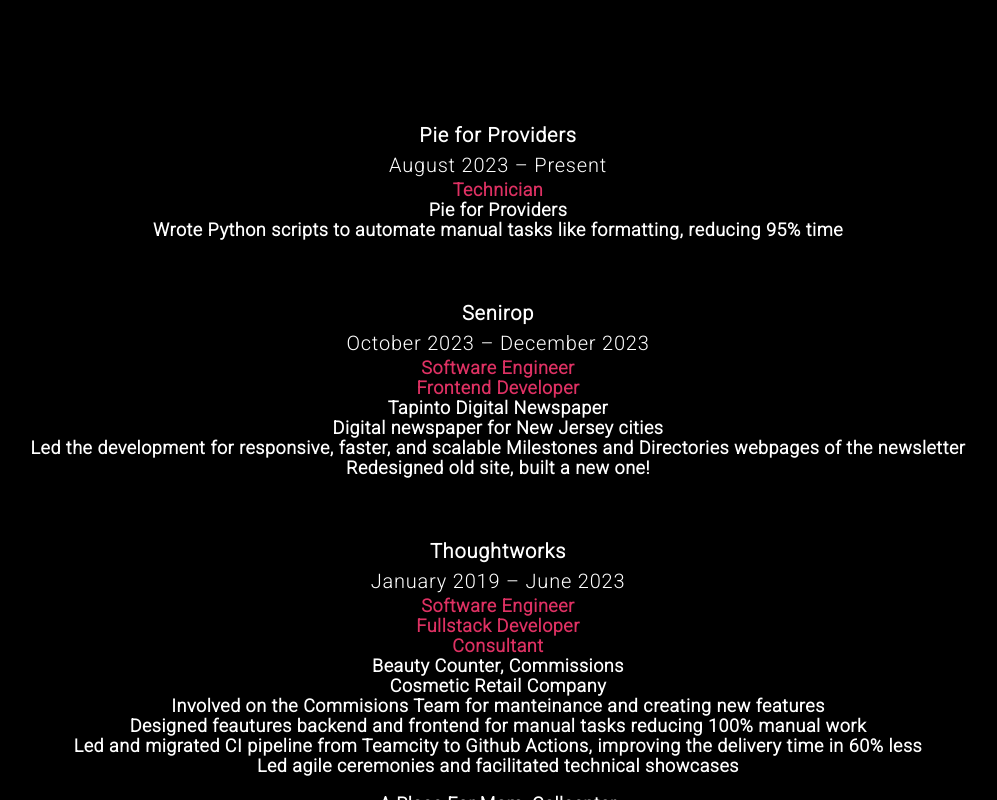
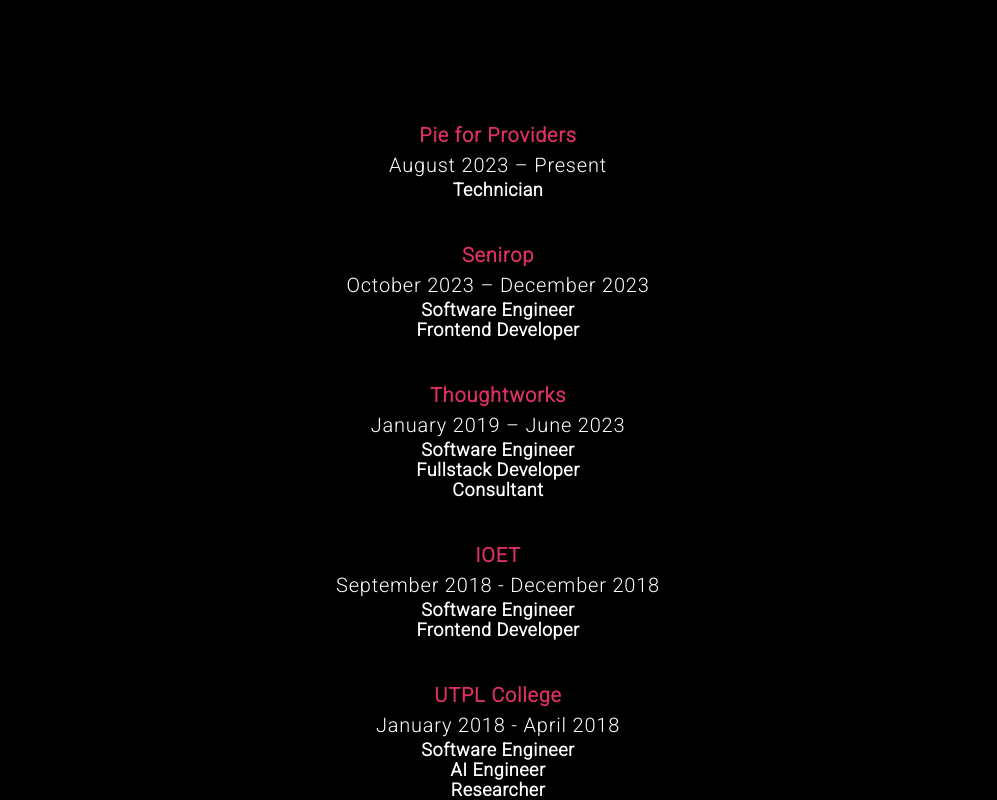
Before and after one commit to Pamefer/personal_portfolio, a React (Create React App) app: page / in a window 1280 px wide. Shown: the part 3320-4120 px from the top of the page, without its empty margins (142-1139 px from the left). Built offline with nearby package versions, Linux system fonts and the light colour scheme.

Commit message:
feature: fix UI descriptions projects

```diff
--- a/src/containers/Experience/Experience.css
+++ b/src/containers/Experience/Experience.css
@@ -29,15 +29,19 @@
   flex-direction: column;
   align-items: center;
   justify-content: center;
+  margin-top: 10px;
 }
 
-.block_experience:hover {
-  cursor: pointer;
-  color: var(--color-rose);
+.list_description {
+  text-align: start;
 }
 
 .other {
   color: var(--color-rose);
+}
+
+.light_rose {
+  color: var(--color-light-rose);
 }
 .p__opensans_project_bold {
   font-family: var(--font-alt);
--- a/src/containers/Experience/Experience.js
+++ b/src/containers/Experience/Experience.js
@@ -4,43 +4,50 @@ import experienceData from 'constants/data/projects';
 
 const Experience = () => {
   const [experience, setExperience] = useState([]);
+  const [showBlock, setShowBlock] = useState({ state: false, index: null });
+
   useEffect(() => {
     setExperience(experienceData)
   }, [])
 
+  const handleShowBlock = (value) => {
+    setShowBlock((prevShowBlock) => ({
+      state: !prevShowBlock.state,
+      index: value,
+    }));
+  };
   return (
     <div className='app__aboutus app__wrapper_column flex__center section__padding' id="experience">
 
       <div className='container_experience'>
         {experience.map((e, eNum) => (
           <div key={eNum}>
-            <a className='block_experience' href={"a.com"}>
-              <p className='p__opensans_aboutme'><b><a target='_blank' rel="noreferrer" href={e.web}>{e.company}</a></b></p>
+            <div className='block_experience' onClick={() => handleShowBlock(eNum)}>
+              <b><p className='p__opensans_aboutme other'><b><a target='_blank' rel="noreferrer" href={e.web}>{e.company}</a></b></p></b>
               <p className='p__opensans_aboutme'>{e.date}</p>
               <div className='titles_container'>
                 {e.titles.map((title, num) =>
-                  (<p className='p__opensans_aboutme_bold other' style={{ fontWeight: '900' }} key={num}>{title}</p>)
+                  (<p className='p__opensans_aboutme_bold' style={{ fontWeight: '900' }} key={num}>{title}</p>)
                 )}
               </div >
 
-            </a>
+            </div>
 
+            {showBlock.state && showBlock.index === eNum && (
               <div className='product_container'>
-
-
-
                 {e.product.flatMap((p, i) =>
-              (<><p key={`product_${i}_name`} className='p__opensans_aboutme_bold' style={{ fontWeight: '900' }}>
+                (<><p key={`product_${i}_name`} className='p__opensans_aboutme_bold light_rose' style={{ fontWeight: '900' }}>
                   {p.name}
                 </p>
+                  <div className='list_description'>
                     {p.description.map((d, j) => (
                       <p key={`product_${i}_description_${j}`} className='p__opensans_aboutme_bold' style={{ fontWeight: '900' }}>
                         {d}
                       </p>
                     ))}
-
+                  </div>
                   <br /></>))}
-            </div>
+              </div>)}
           </div>
         ))}
       </div>
--- a/src/index.css
+++ b/src/index.css
@@ -2,17 +2,18 @@
 @import url("https://fonts.googleapis.com/css2?family=Catamaran:wght@600&display=swap");
 @import url("https://fonts.googleapis.com/css2?family=Roboto:wght@300&display=swap");
 
-:root{
-  --font-base:'Catamaran', serif;
-  --font-alt:'Roboto', sans-serif;
+:root {
+  --font-base: "Catamaran", serif;
+  --font-alt: "Roboto", sans-serif;
 
-  --color-black:black;
-  --color-rose: #DE3163;
-  --color-white:white;
-  --color-4:'#00000';
+  --color-black: black;
+  --color-rose: #de3163;
+  --color-light-rose: #ce7fba;
+  --color-white: white;
+  --color-4: "#00000";
 }
 
-*{
+* {
   box-sizing: border-box;
   padding: 0;
   margin: 0;
```
Lines whose indentation alone changed are shown as unchanged.
